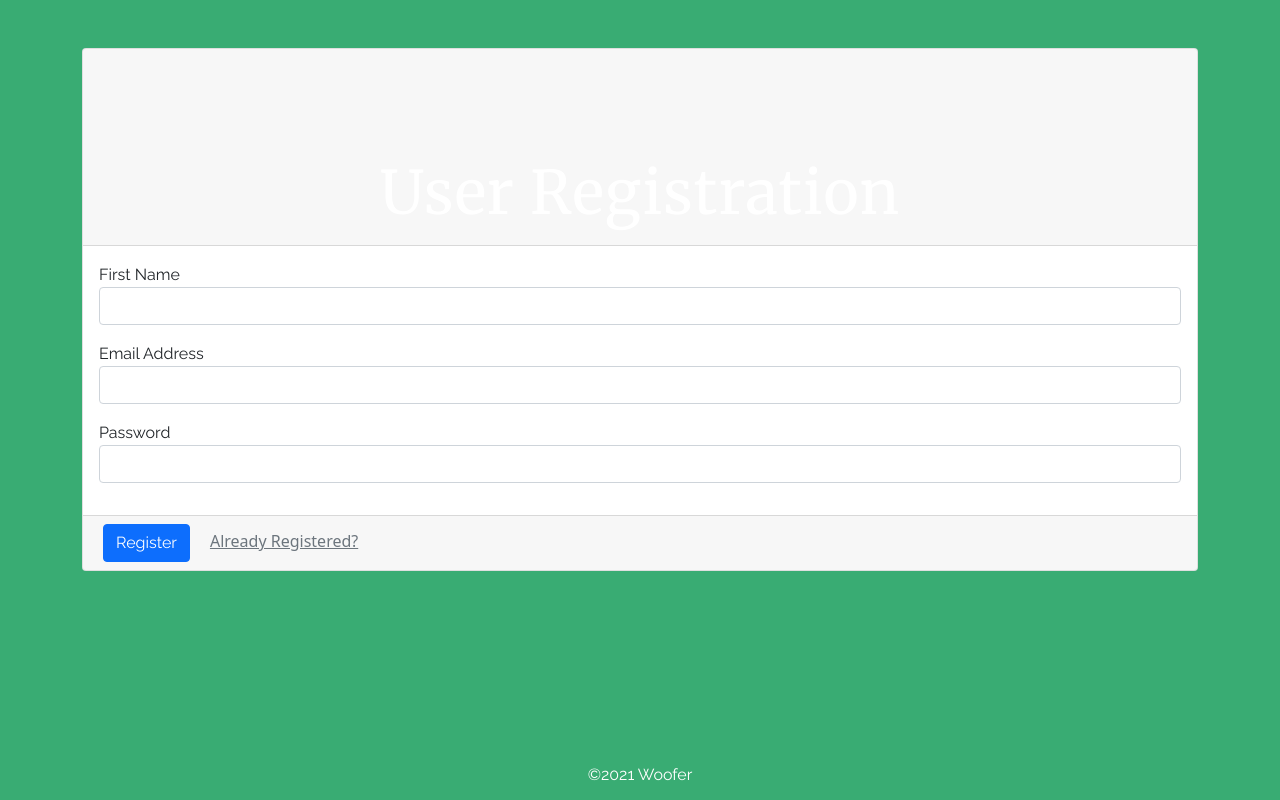
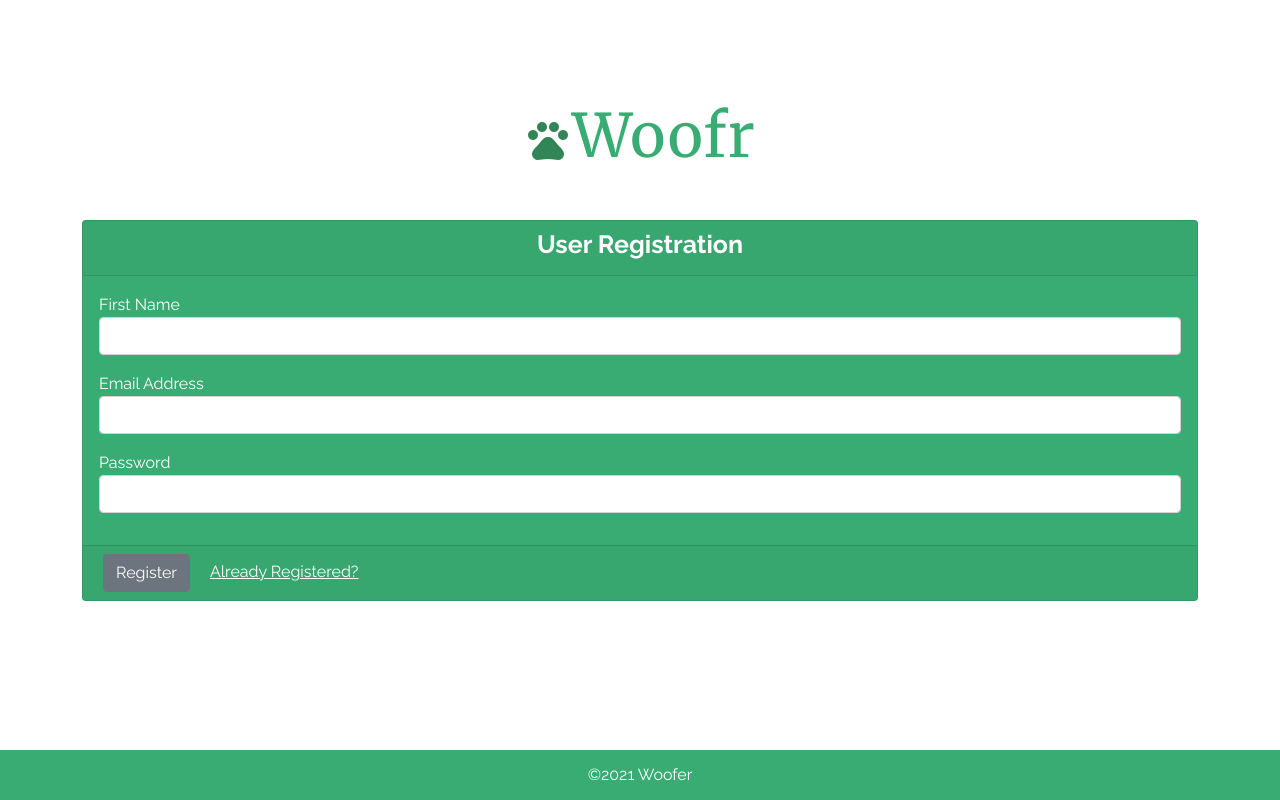
Before and after one commit to mindflowgo/everest, a React (Create React App) app in the folder client/: page /register in a window 1280 px wide. Built offline with nearby package versions, Linux system fonts and the light colour scheme.

Commit message:
css changes to register and login

```diff
--- a/client/src/App.js
+++ b/client/src/App.js
@@ -10,8 +10,8 @@ import AlertBar from './components/AlertBar'
 import Products from './pages/Products'
 import ProductsInfo from './pages/ProductsInfo'
 import ProductsAdd from './pages/ProductsAdd'
-import Register from './pages/Register'
-import Login from './pages/Login/Login'
+import Register from './pages/Register/index.js'
+import Login from './pages/Login/index'
 import Logout from './pages/Logout'
 import Cart from './pages/Cart'
 import Settings from './pages/Settings'
--- a/client/src/components/Footer/style.css
+++ b/client/src/components/Footer/style.css
@@ -2,7 +2,7 @@
 
 footer {
   text-align: center;
-  background-color: 39ac73;
+  background-color: #39ac73;
   min-height: 50px;
   height: 50px;
   color: white;
--- a/client/src/pages/Login/Login.css
+++ b/client/src/pages/Login/index.css
@@ -1,9 +1,5 @@
 @import url('https://fonts.googleapis.com/css2?family=Merriweather:wght@300;400;700&display=swap');
 @import url('https://fonts.googleapis.com/css2?family=Raleway:wght@300;400;700&display=swap');
-
-body {
-  background-color: #39ac73;
-}
 
 h2 {
   font-family: 'Raleway';
--- a/client/src/pages/Login/Login.js
+++ b/client/src/pages/Login/index.js
@@ -5,7 +5,7 @@ import fetchJSON from "../../utils/API";
 import OAuth from "../../components/OAuth";
 import NavBar from "../../components/NavBar";
 import Footer from "../../components/Footer/index";
-import "./Login.css";
+import "./index.css";
 import Logo from "../../components/Logo/Logo";
 
 function Login() {
@@ -74,6 +74,7 @@ function Login() {
   useEffect(function () {
     inputEmail.current.value = localStorage.email || "";
     inputRememberMe.current.checked = true;
+    document.body.style.backgroundColor = "#39ac73"; // Set the style
   }, []);
 
   return (
--- a/client/src/pages/Register.js
+++ /dev/null
@@ -1,94 +0,0 @@
-import React, { useRef, useEffect } from 'react'
-import { Redirect, Link } from 'react-router-dom'
-import { useStoreContext } from '../utils/GlobalStore'
-import fetchJSON from '../utils/API'
-
-function Register(){
-   const [{ authOk }, dispatch ] = useStoreContext()
-
-   const inputEmail = useRef()
-   const inputPassword = useRef()
-   const inputName = useRef()
-   const refForm = useRef()
-
-   async function registerUser( e ){
-      e.preventDefault()
-
-      // leverage browser built in + bootstrap features for form validation
-      if( !refForm.current.checkValidity() ){
-         refForm.current.classList.add('was-validated')
-         return
-      }
-
-      const regData = {
-         name: inputName.current.value.trim(),
-         email: inputEmail.current.value.trim(),
-         password: inputPassword.current.value.trim()
-      }
-      // double-check the browser form validation
-      if( regData.name.length<3 || regData.email.indexOf('@')<3 || regData.password.length<8 ){
-         inputName.current.focus()
-         dispatch({ type: 'ALERT_MESSAGE', message: 'Please complete your reg info' })
-         return
-      }
-
-      const { status, session, userData, message }= await fetchJSON( '/api/users/register', 'post', regData )
-      if( !status ){
-         // clear any session
-         localStorage.session = ''
-         dispatch({ type: 'ALERT_MESSAGE', message })
-         return
-      }
-
-      // notify user message; set user session/data
-      localStorage.session = session
-      dispatch({ type: 'USER_LOGIN', data: userData, message })
-   }
-
-   useEffect( function(){
-      // if remembered email, insert
-      inputEmail.current.value = localStorage.email || ''
-   }, [] )
-
-   return (
-      <>
-         { authOk ? <Redirect to='/products' /> : '' }
-         <form ref={refForm}>
-            <div class="card mt-5">
-               <div class="card-header">
-                  <h1>User Registration</h1>
-               </div>
-               <div class="card-body">
-                  <div class="mb-3">
-                     <label for="name">First Name</label>
-                     <input ref={inputName} type="text" id="name" class="form-control" required />
-                     <div class="invalid-feedback">
-                            Please enter a name
-                     </div>
-                  </div>
-                  <div class="mb-3">
-                     <label for="email">Email Address</label>
-                     <input ref={inputEmail} id="email" type="email" class="form-control" required />
-                     <div class="invalid-feedback">
-                            Please enter an email
-                     </div>
-                  </div>
-                  <div class="mb-3">
-                     <label for="userPassword">Password</label>
-                     <input ref={inputPassword} id="userPassword" type="password" class="form-control" pattern=".{8,}" required />
-                     <div class="invalid-feedback">
-                            Please enter a password (8 chars min)
-                     </div>
-                  </div>
-               </div>
-               <div class="card-footer">
-                  <button onClick={registerUser} class="btn btn-primary mx-1" >Register</button>
-                  <Link to="/login" class="font-weight-light text-muted mx-3">Already Registered?</Link>
-               </div>
-            </div>
-         </form>
-      </>
-   )
-}
-
-export default Register
--- /dev/null
+++ b/client/src/pages/Register/index.css
@@ -0,0 +1,45 @@
+@import url('https://fonts.googleapis.com/css2?family=Merriweather:wght@300;400;700&display=swap');
+@import url('https://fonts.googleapis.com/css2?family=Raleway:wght@300;400;700&display=swap');
+@import url('https://fonts.googleapis.com/css2?family=Merriweather:wght@300;400;700&display=swap');
+
+#logo {
+    font-family: 'Merriweather', serif;
+    font-weight: 400;
+    letter-spacing: 1px;
+    font-size: 60px;
+    text-align: center;
+    color: #39ac73;
+    margin-top: 100px;
+};
+
+#background {
+  background-color: white;
+}
+
+#userR {
+  background-color: #39ac73
+}
+
+#reg {
+  font-family: 'Raleway';
+  font-weight: 700;
+  letter-spacing: 0px;
+  font-size: 25px;
+  color: white;
+  text-align: center;
+}
+
+.title {
+  font-family: 'Raleway';
+  color: white;
+}
+
+button {
+  font-family: 'Raleway';
+  color: white;
+}
+
+#register{
+  font-family: 'Raleway';
+  color: white;
+}
--- /dev/null
+++ b/client/src/pages/Register/index.js
@@ -0,0 +1,138 @@
+import React, { useRef, useEffect } from "react";
+import { Redirect, Link } from "react-router-dom";
+import { useStoreContext } from "../../utils/GlobalStore";
+import fetchJSON from "../../utils/API";
+import "./index.css";
+import paw from "./Assets/greenPaw.png";
+import Footer from "../../components/Footer/index.js"
+
+function Register() {
+  const [{ authOk }, dispatch] = useStoreContext();
+
+  const inputEmail = useRef();
+  const inputPassword = useRef();
+  const inputName = useRef();
+  const refForm = useRef();
+
+  async function registerUser(e) {
+    e.preventDefault();
+
+    // leverage browser built in + bootstrap features for form validation
+    if (!refForm.current.checkValidity()) {
+      refForm.current.classList.add("was-validated");
+      return;
+    }
+
+    const regData = {
+      name: inputName.current.value.trim(),
+      email: inputEmail.current.value.trim(),
+      password: inputPassword.current.value.trim(),
+    };
+    // double-check the browser form validation
+    if (
+      regData.name.length < 3 ||
+      regData.email.indexOf("@") < 3 ||
+      regData.password.length < 8
+    ) {
+      inputName.current.focus();
+      dispatch({
+        type: "ALERT_MESSAGE",
+        message: "Please complete your reg info",
+      });
+      return;
+    }
+
+    const { status, session, userData, message } = await fetchJSON(
+      "/api/users/register",
+      "post",
+      regData
+    );
+    if (!status) {
+      // clear any session
+      localStorage.session = "";
+      dispatch({ type: "ALERT_MESSAGE", message });
+      return;
+    }
+
+    // notify user message; set user session/data
+    localStorage.session = session;
+    dispatch({ type: "USER_LOGIN", data: userData, message });
+  }
+
+  useEffect(function () {
+    // if remembered email, insert
+    inputEmail.current.value = localStorage.email || "";
+   document.body.style.backgroundColor = "white"; // Set the style
+   }, []);
+
+  return (
+    <>
+      {authOk ? <Redirect to="/products" /> : ""}
+      <div id="background">
+      <form ref={refForm}>
+        <h1 id="logo" className="container">
+          <img src={paw}></img>
+          Woofr
+        </h1>
+        <div id="userR" className="card mt-5">
+          <div className="card-header">
+            <h2 id="reg">User Registration</h2>
+          </div>
+          <div className="card-body">
+            <div className="mb-3">
+              <label className="title" for="name">First Name</label>
+              <input
+                ref={inputName}
+                type="text"
+                id="name"
+                className="form-control"
+                required
+              />
+              <div className="invalid-feedback">Please enter a name</div>
+            </div>
+            <div className="mb-3">
+              <label className="title" for="email">Email Address</label>
+              <input
+                ref={inputEmail}
+                id="email"
+                type="email"
+                className="form-control"
+                required
+              />
+              <div className="invalid-feedback">Please enter an email</div>
+            </div>
+            <div className="mb-3">
+              <label className="title" for="userPassword">Password</label>
+              <input
+                ref={inputPassword}
+                id="userPassword"
+                type="password"
+                className="form-control"
+                pattern=".{8,}"
+                required
+              />
+              <div className="invalid-feedback">
+                Please enter a password (8 chars min)
+              </div>
+            </div>
+          </div>
+          <div className="card-footer">
+            <button onClick={registerUser} className="btn btn-secondary mx-1">
+              Register
+            </button>
+            <Link
+              to="/login"
+              className="font-weight-light mx-3"
+              id="register"
+            >
+              Already Registered?
+            </Link>
+          </div>
+        </div>
+      </form>
+      </div>
+    </>
+  );
+}
+
+export default Register;
```
Also changed, not shown: client/src/pages/Register/Assets/greenPaw.png (added).
